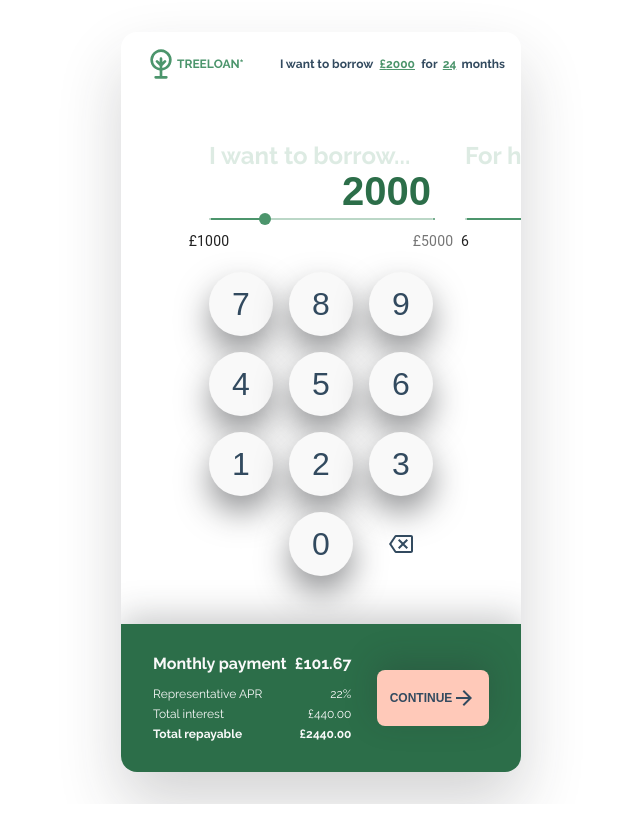
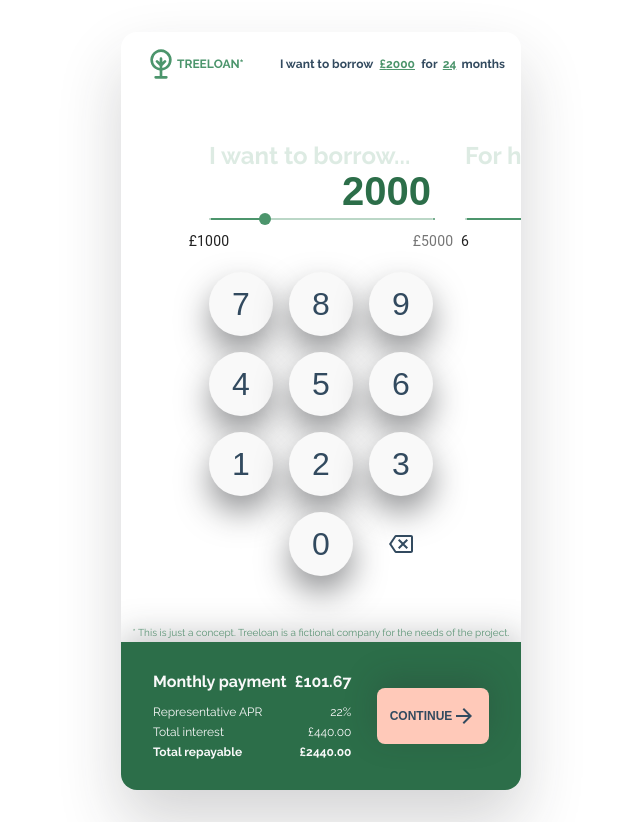
Before and after one commit to tjankowski/loans-calculator, a React (Create React App) app: page / in a window 1280 px wide. Shown: the whole page, without its empty margins (319-959 px from the left). Built offline with nearby package versions, Linux system fonts and the light colour scheme; the HTML template or start-up script is replaced by a standard one.

Commit message:
Add notice about the concept

```diff
--- a/src/containers/Form.js
+++ b/src/containers/Form.js
@@ -15,6 +15,7 @@ import {
   StepsWrapper,
   Steps,
   Slider,
+  Note,
 } from "./FormStyles";
 
 function createMarks(values, unit) {
@@ -127,6 +128,10 @@ export default function FormComponent() {
           onBackspace={onBackspace(step, form[step].value, onFormChange)}
         />
       </Wrapper>
+      <Note>
+        * This is just a concept. Treeloan is a fictional company for the needs
+        of the project.
+      </Note>
       <Summary
         isInvalid={amount.isError || duration.isError}
         quote={quote}
--- a/src/containers/FormStyles.js
+++ b/src/containers/FormStyles.js
@@ -109,3 +109,10 @@ export const Label = styled.label`
   color: ${Colors.green}30;
   display: block;
 `;
+
+export const Note = styled.div`
+  align-self: center;
+  padding: 0.5vh;
+  font-size: 1.25vh;
+  color: #4c956cdd;
+`;
```
